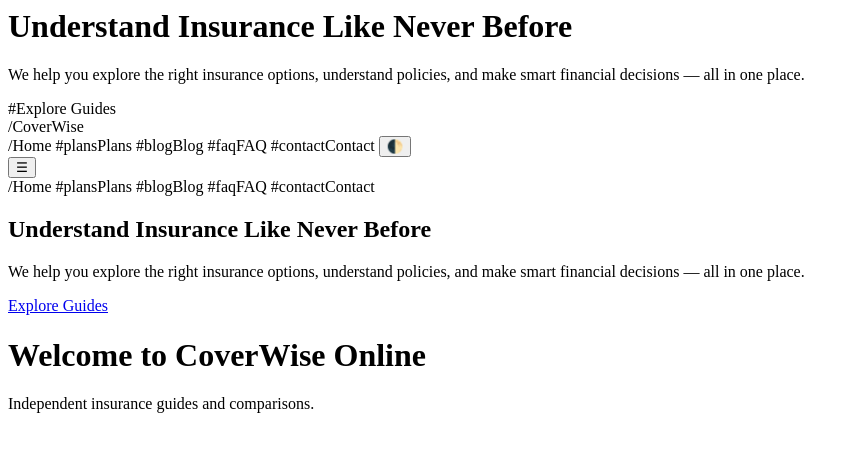
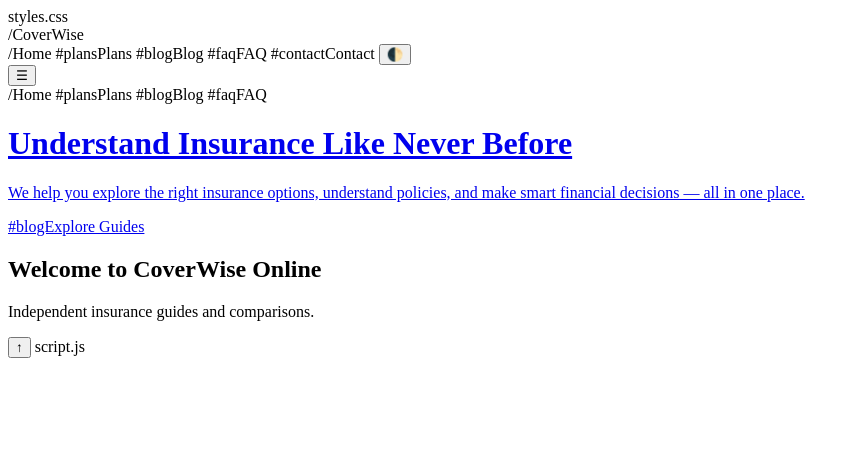
Before and after one commit to emraanmlk-design/emranmlk-design.github.io, a plain HTML site: page index.html in a window 1280 px wide. Shown: the whole page, without its empty margins (0-859 px from the left). Drawn offline with Linux system fonts and the light colour scheme.

Commit message:
Update index.html

```diff
--- a/index.html
+++ b/index.html
@@ -1,17 +1,17 @@
+<!DOCTYPE html>
+<html lang="en">
+<head>
+  <meta charset="UTF-8">
+  <meta name="viewport" content="width=device-width, initial-scale=1.0">
+  <title>CoverWise Online</title>
+  styles.css
+</head>
 <body>
-  <header class="site-header">
-    <div class="container">
-      <h1>Understand Insurance Like Never Before</h1>
-      <p>We help you explore the right insurance options, understand policies, and make smart financial decisions — all in one place.</p>
-      #Explore Guides</a>
-    </div>
-  </header>
 
-<!-- NAV START -->
+<!-- ✅ Navigation Bar -->
 <header class="site-header">
   <div class="container nav">
     /CoverWise</a>
-
     <nav class="menu" aria-label="Primary">
       /Home</a>
       #plansPlans</a>
@@ -20,36 +20,38 @@
       #contactContact</a>
       <button class="theme-toggle" type="button" aria-pressed="false">🌓</button>
     </nav>
-
     <button class="nav-toggle" aria-label="Toggle menu">☰</button>
   </div>
-
-  <!-- Mobile drawer -->
   <div class="container nav-drawer">
     /Home</a>
     #plansPlans</a>
     #blogBlog</a>
     #faqFAQ</a>
-    #contactContact</a>
+    <a href="#contacta>
   </div>
 </header>
-<!-- NAV END -->
 
-
-  <!-- ===== Hero Section Start ===== -->
+<!-- ✅ Hero Section -->
 <section class="hero">
-  <div class="hero-content">
-    <h1>Understand Insurance Like Never Before</h1>
-    <p>We help you explore the right insurance options, understand policies, and make smart financial decisions — all in one place.</p>
-    <a href="#guides" class="btn">Explore Guides</a>
+  <div class="container center">
+    <h1 class="title">Understand Insurance Like Never Before</h1>
+    <p class="subtitle">
+      We help you explore the right insurance options, understand policies, and make smart financial decisions — all in one place.
+    </p>
+    #blogExplore Guides</a>
   </div>
 </section>
-<!-- ===== Hero Section End ===== -->
 
-  <h1>Welcome to CoverWise Online</h1>
+<!-- ✅ Welcome Section -->
+<main class="container mt-3">
+  <h2>Welcome to CoverWise Online</h2>
   <p>Independent insurance guides and comparisons.</p>
+</main>
 
-  <!-- JS file link -->
-  <script src="script.js"></script>
+<!-- ✅ Back to Top Button -->
+<button class="back-to-top" aria-label="Back to top" title="Back to top">↑</button>
+
+<!-- ✅ JS -->
+script.js</script>
 </body>
 </html>
```
